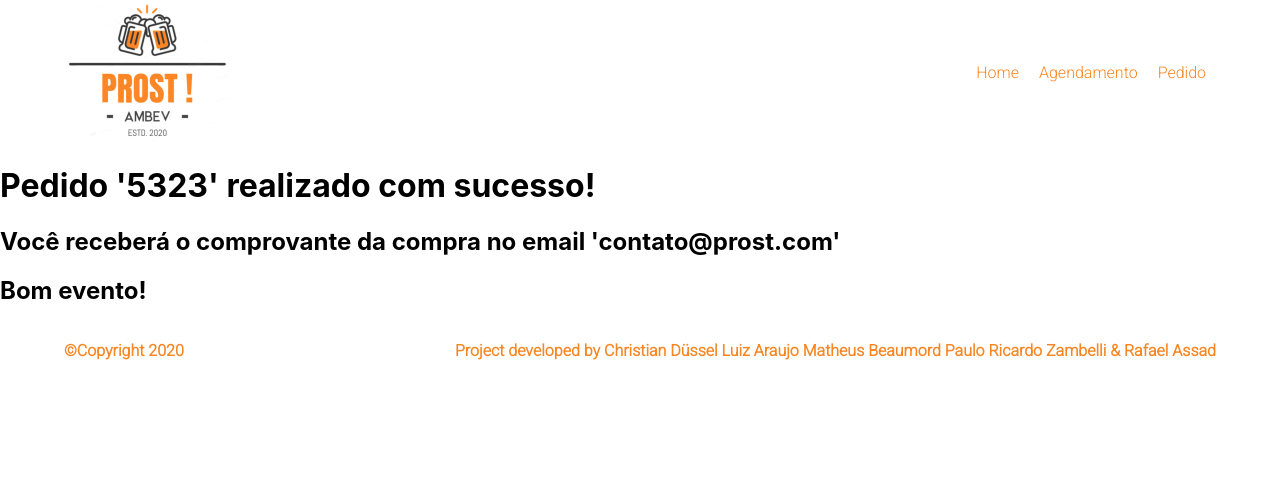
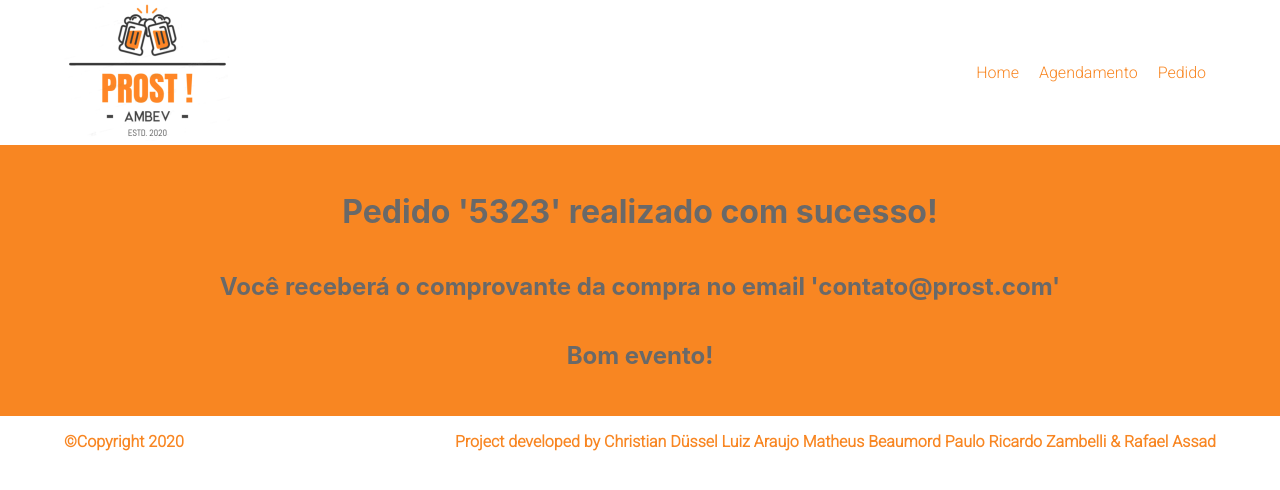
Before and after one commit to pauloricardoz/hackathon-ambev, a React (Create React App) app: page /finalizar in a window 1280 px wide. Shown: the top 490 px of the page. Built offline with nearby package versions, Linux system fonts and the light colour scheme.

Commit message:
corrigindo CSS

```diff
--- a/src/App.css
+++ b/src/App.css
@@ -64,6 +64,16 @@ a:active {
   text-decoration: none;
   color: inherit;
 }
+
+.finalizar {
+  display: flex;
+  flex-direction: column;
+  color: dimgray;
+  background-color: #F88622;
+  padding: 2%;
+  text-align: center;
+}
+
 @media screen and ( min-width : 300px ) and ( max-width : 569px ) {
   .footer {
       flex-wrap: wrap;
--- a/src/CSS/calendar.css
+++ b/src/CSS/calendar.css
@@ -13,6 +13,7 @@
 
 .search-cep {
   display: flex;
+  margin-top: 10%;
   padding: 2%;
 }
 
--- a/src/components/detalhesData.jsx
+++ b/src/components/detalhesData.jsx
@@ -77,7 +77,7 @@ const DetalhesData = () => {
   return (
     <div className="cidade">
       <div>
-        <h2>Pedidos para essa cidade: </h2>
+        <h2>Pedidos nessa data: </h2>
         {city ? (
           cidadePedidos
             .filter((e) => e.city === city.city)
@@ -85,7 +85,7 @@ const DetalhesData = () => {
               console.log(Object.entries(e.cart));
               return (
                 <p>
-                  {e.city} - Quantidade {Object.entries(e.cart)[0][1].qty}
+                  Cidade: {e.city} - Quantidade {Object.entries(e.cart)[0][1].qty}
                 </p>
               );
             })
--- a/src/pages/Finalizar.js
+++ b/src/pages/Finalizar.js
@@ -1,9 +1,9 @@
-import React, { useContext } from 'react';
-import myContext from '../Context';
+import React from 'react';
+
 
 function Finalizar() {
   return (
-    <div>
+    <div className="finalizar">
       <h1>Pedido '5323' realizado com sucesso!</h1>
       <h2>Você receberá o comprovante da compra no email 'contato@prost.com'</h2>
       <h2>Bom evento!</h2>
```
